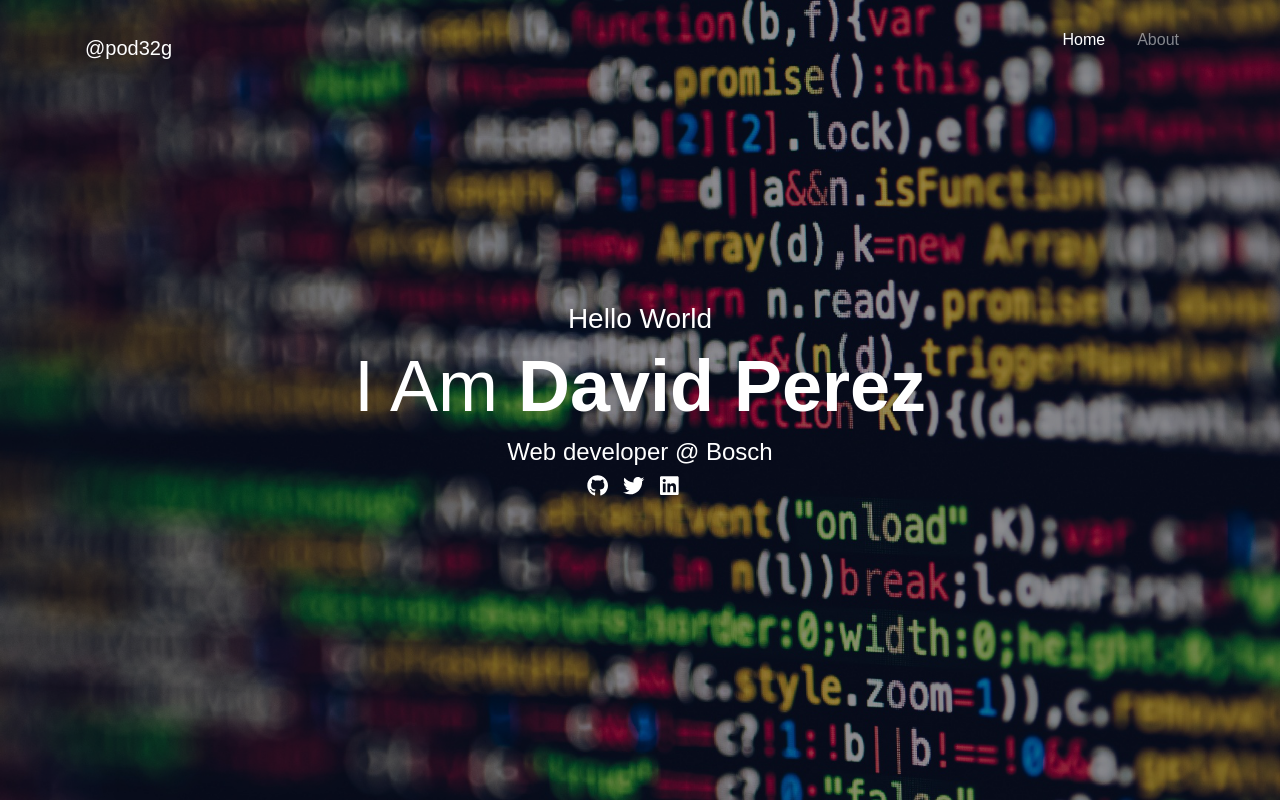
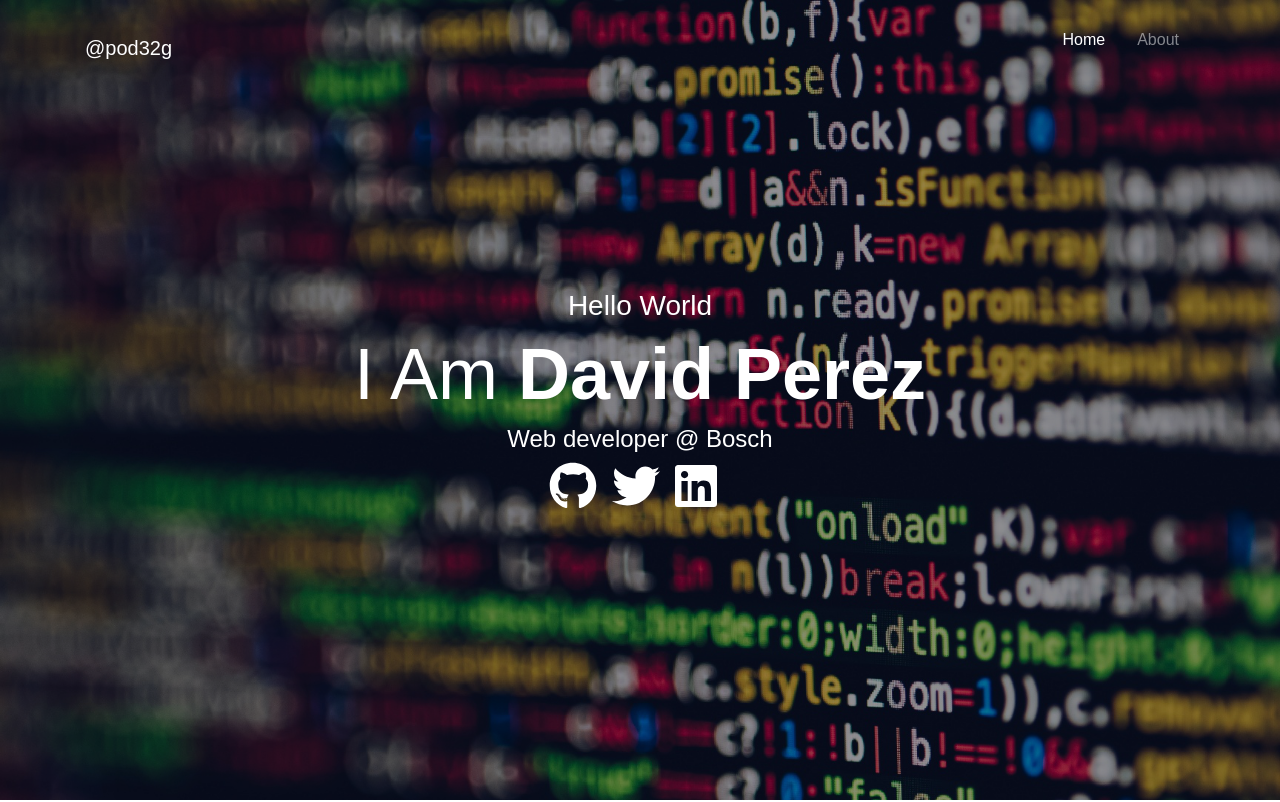
Before and after one commit to pod32g/pod32g.dev, a React (Create React App) app: page / in a window 1280 px wide. Shown: the top 802 px of the page. Built offline with nearby package versions, Linux system fonts and the light colour scheme.

Commit message:
Fixed the size of the social icons

```diff
--- a/src/Views/MainView/MainView.scss
+++ b/src/Views/MainView/MainView.scss
@@ -20,6 +20,12 @@
 .icon {
     margin-right: 15px;
 }
+
+.fa_icon:hover {
+  color: #dcdcdc;
+
+}
+
 
 .background {
 
--- a/src/Views/MainView/MainView.tsx
+++ b/src/Views/MainView/MainView.tsx
@@ -63,9 +63,9 @@ export const MainView: FunctionComponent = () => {
                 <h1 className="title">I am <span className="font-weight-bold title">David Perez</span></h1>
                 <h4>Web developer @ Bosch</h4>
                 <div className="icons">
-                    <a href="https://github.com/pod32g/" target="_blank" rel="noopener noreferrer" className="icon"><FontAwesomeIcon icon={faGithub} color="white" size="lg" /></a>
-                    <a href="https://twitter.com/pod32g" target="_blank" rel="noopener noreferrer" className="icon"><FontAwesomeIcon icon={faTwitter} color="white" size="lg" /></a>
-                    <a href="https://www.linkedin.com/in/david-ivan-perez/" target="_blank" rel="noopener noreferrer" className="icon"><FontAwesomeIcon icon={faLinkedin} color="white" size="lg" /></a>
+                    <a href="https://github.com/pod32g/" target="_blank" rel="noopener noreferrer" className="icon"><FontAwesomeIcon className="fa_icon" icon={faGithub} color="white" size="3x" /></a>
+                    <a href="https://twitter.com/pod32g" target="_blank" rel="noopener noreferrer" className="icon"><FontAwesomeIcon className="fa_icon" icon={faTwitter} color="white" size="3x" /></a>
+                    <a href="https://www.linkedin.com/in/david-ivan-perez/" target="_blank" rel="noopener noreferrer" className="icon"><FontAwesomeIcon className="fa_icon" icon={faLinkedin} color="white" size="3x" /></a>
                 </div>
             </div>
             <section className="container-fluid" id="aboutMe">
```
